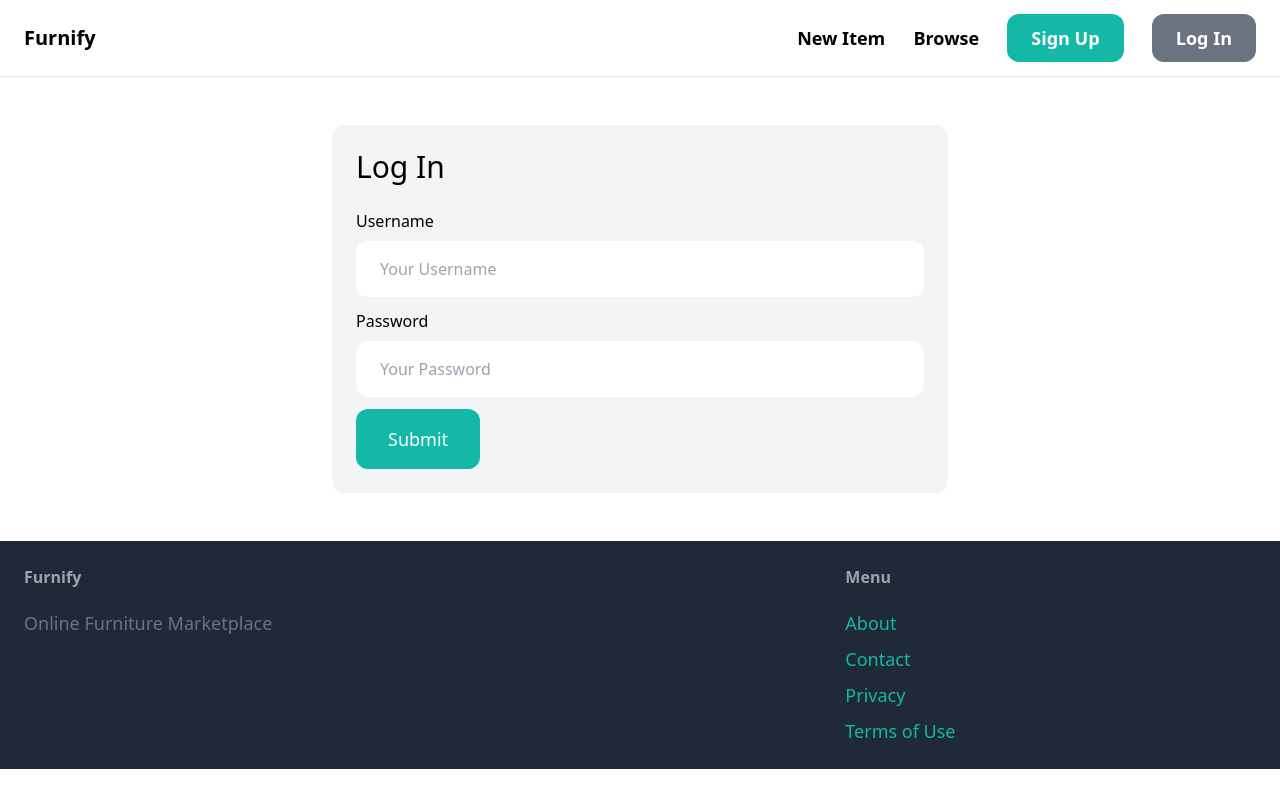
After one commit to dhruvmaithil/Furnify, a Django app: a page that uses core/templates/core/base.html in a window 1280 px wide. The commit adds this page. Run offline with Django 4.2, Linux system fonts and the light colour scheme; some libraries are stand-ins or nearby versions.

Commit message:
added authentication & adding items by user

```diff
--- a/core/forms.py
+++ b/core/forms.py
@@ -1,6 +1,19 @@
 from django import forms
-from django.contrib.auth.forms import UserCreationForm
+from django.contrib.auth.forms import UserCreationForm, AuthenticationForm
 from django.contrib.auth.models import User
+
+class LoginForm(AuthenticationForm):
+
+    username = forms.CharField(widget=forms.TextInput(attrs={
+        'placeholder': 'Your Username',
+        'class': 'w-full py-4 px-6 rounded-xl'
+    }))
+
+    password = forms.CharField(widget=forms.PasswordInput(attrs={
+        'placeholder': 'Your Password',
+        'class': 'w-full py-4 px-6 rounded-xl'
+    }))
+
 
 class SignupForm(UserCreationForm):
     class Meta:
--- a/core/templates/core/base.html
+++ b/core/templates/core/base.html
@@ -15,10 +15,18 @@
             <a href="/" class="text-xl font-semibold">Furnify</a>
 
             <div class="space-x-6">
-                <a href="#" class=" text-lg font-semibold hover:text-gray-500">New Item</a>
+                <a href="{% url 'item:new' %}" class=" text-lg font-semibold hover:text-gray-500">New Item</a>
                 <a href="#" class="text-lg font-semibold hover:text-gray-500">Browse</a>
+
+                {% if request.user.is_authenticated %}
+
+                <a href="#" class="px-6 py-3 text-lg font-semibold bg-teal-500 text-white rounded-xl hover:bg-teal-700">Inbox</a>
+                <a href="#" class="px-6 py-3 text-lg font-semibold bg-gray-500 text-white rounded-xl hover:bg-gray-700">Dashboard</a>
+
+                {% else %}
                 <a href="{%url 'core:signup' %}" class="px-6 py-3 text-lg font-semibold bg-teal-500 text-white rounded-xl hover:bg-teal-700">Sign Up</a>
-                <a href="#" class="px-6 py-3 text-lg font-semibold bg-gray-500 text-white rounded-xl hover:bg-gray-700">Log In</a>
+                <a href="{%url 'core:login' %}" class="px-6 py-3 text-lg font-semibold bg-gray-500 text-white rounded-xl hover:bg-gray-700">Log In</a>
+                {% endif %}
             </div>
         </nav>
 
--- /dev/null
+++ b/core/templates/core/login.html
@@ -0,0 +1,36 @@
+{% extends 'core/base.html' %}
+
+{% block title %}Log In{% endblock %}
+
+{% block content %}
+<div class ="w-1/2 my-6 mx-auto p-6 bg-gray-100 rounded-xl">
+    <h1 class="mb-6 text-3xl">Log In</h1>
+
+    <form method="post" action=".">
+        {% csrf_token %}
+
+        <div class="mb-3">
+            <label class="inline-block mb-2">Username</label><br>
+            {{ form.username }}
+        </div>
+
+        <div class="mb-3">
+            <label class="inline-block mb-2">Password</label><br>
+            {{ form.password }}
+        </div>
+
+        {% if form.errors or form.non_field_errors %}
+
+            <div class="mb-3 p-6 bg-red-100 rounded-xl">
+                {% for field in form %}
+                    {{ field.errors }}
+                {% endfor %}
+
+                {{ form.non_field_errors }}
+            </div>
+        {% endif %}
+
+        <button class="py-4 px-8 text-lg bg-teal-500 hover:bg-teal-700 rounded-xl text-white">Submit</button>
+    </form>
+</div>
+{% endblock %}
--- a/core/urls.py
+++ b/core/urls.py
@@ -1,6 +1,8 @@
+from django.contrib.auth import views as auth_views
 from django.urls import path
 
 from . import views
+from .forms import LoginForm
 
 app_name = 'core'
 
@@ -8,4 +10,5 @@ urlpatterns = [
     path('', views.index, name='index'),
     path('contact/', views.contact, name='contact'),
     path('signup/', views.signup, name='signup'),
+    path('login/', auth_views.LoginView.as_view(template_name='core/login.html', authentication_form=LoginForm), name='login'),
 ]
--- a/furnify/settings.py
+++ b/furnify/settings.py
@@ -26,7 +26,9 @@ SECRET_KEY = 'django-insecure-v$vjlfoiic=d*ck)$%+pskl1n*4ok^u*d4z^&g=bxy-42@l1ig
 DEBUG = True
 
 ALLOWED_HOSTS = []
-
+LOGIN_URL = "/login/"
+LOGIN_REDIRECT_URL = "/"
+LOGOUT_REDIRECT_URL = "/"
 
 # Application definition
 
--- /dev/null
+++ b/item/forms.py
@@ -0,0 +1,28 @@
+from django import forms
+
+from .models import Item
+
+INPUT_CLASSES = 'w-full py-4 px-6 rounded-xl border'
+
+class NewItemForm(forms.ModelForm):
+    class Meta:
+        model = Item
+        fields = ('category', 'name', 'description', 'price', 'image',)
+        widgets = {
+
+            'category': forms.Select(attrs={
+                'class': INPUT_CLASSES
+            }),
+            'name': forms.TextInput(attrs={
+                'class': INPUT_CLASSES
+            }),
+            'description': forms.Textarea(attrs={
+                'class': INPUT_CLASSES
+            }),
+            'price': forms.TextInput(attrs={
+                'class': INPUT_CLASSES
+            }),
+            'image': forms.FileInput(attrs={
+                'class': INPUT_CLASSES
+            }),
+        }
--- a/item/urls.py
+++ b/item/urls.py
@@ -5,5 +5,6 @@ from . import views
 app_name = 'item'
 
 urlpatterns = [
+    path ('new/', views.new, name='new'),
     path('<int:pk>/', views.detail, name='detail'),
 ]
```
Also changed, not shown: core/views.py (+12 -1 lines), item/templates/item/form.html (added, +29 -0 lines), item/views.py (+22 -1 lines), db.sqlite3, media/item_images/usdc-icon-86074d9d49.webp (added).
